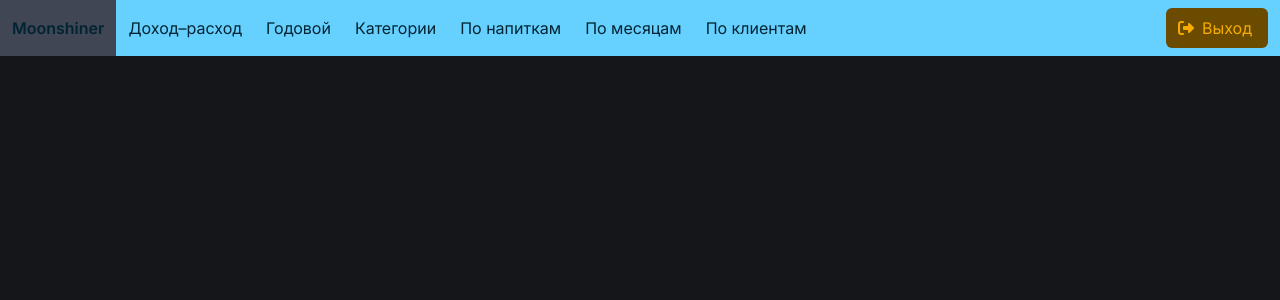
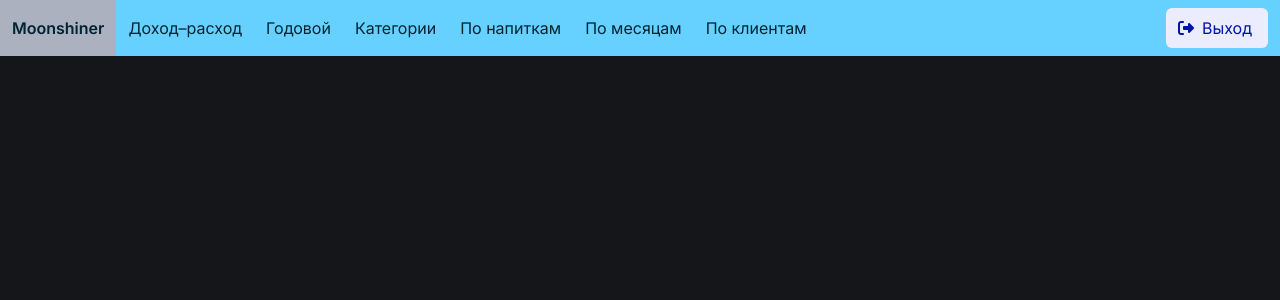
Before and after one commit to rzdpasha/Moonshiner-v.1-Analytics, a Django app: page / in a window 1280 px wide. Shown: the top 300 px of the page. Run offline with Django 5.2, Linux system fonts and the light colour scheme; the visitor is signed in with stand-in values (Sample User, id 1).

Commit message:
fix 2 CSS for Exit button

```diff
--- a/reports/templates/reports/base_reports.html
+++ b/reports/templates/reports/base_reports.html
@@ -18,7 +18,7 @@
 <body>
 <nav class="navbar is-info" role="navigation" aria-label="main navigation">
     <div class="navbar-brand">
-        <a class="navbar-item has-background-grey-dark" href="/">
+        <a class="navbar-item has-background-grey-light" href="/">
             <strong>Moonshiner</strong>
         </a>
 
@@ -46,7 +46,7 @@
                 <div class="buttons">
                     <form action="{% url 'logout' %}" method="post">
                         {% csrf_token %}
-                        <button type="submit" class="button is-warning is-dark">
+                        <button type="submit" class="button is-link is-light">
                             <span class="icon">
                                 <i class="fas fa-sign-out-alt"></i>
                             </span>
```
